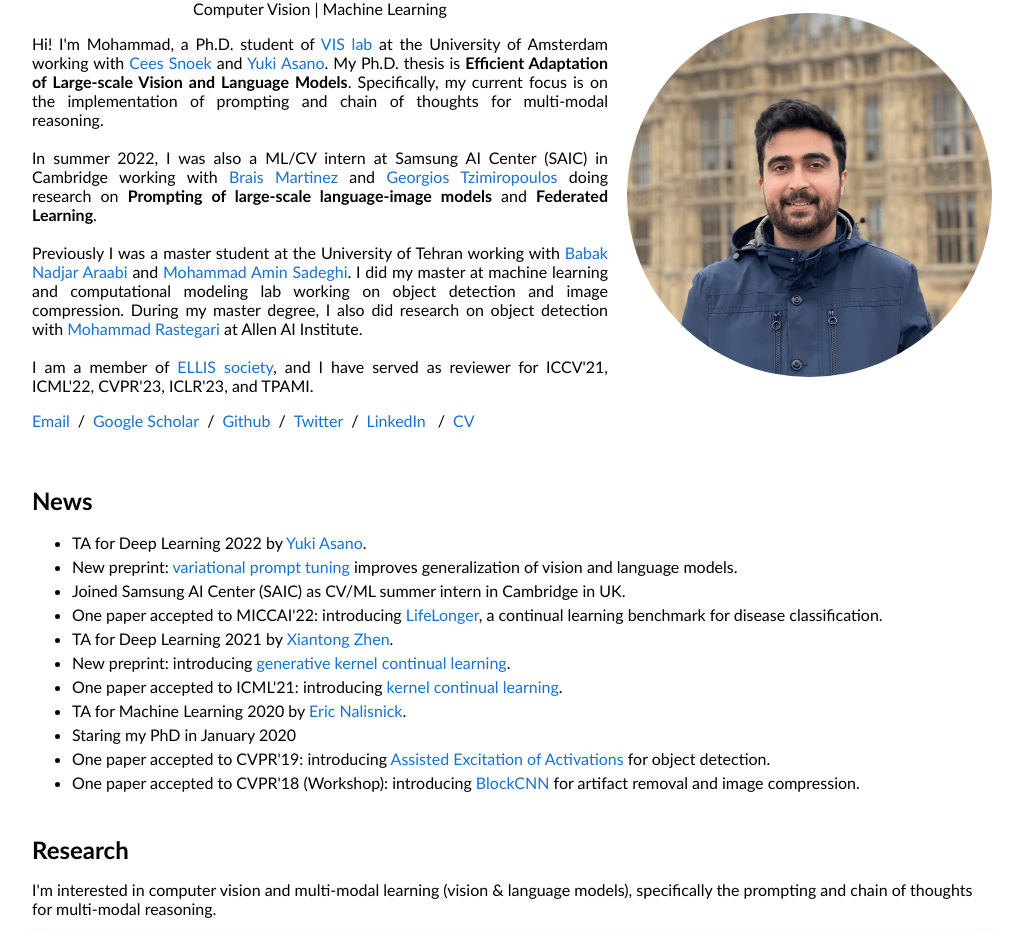
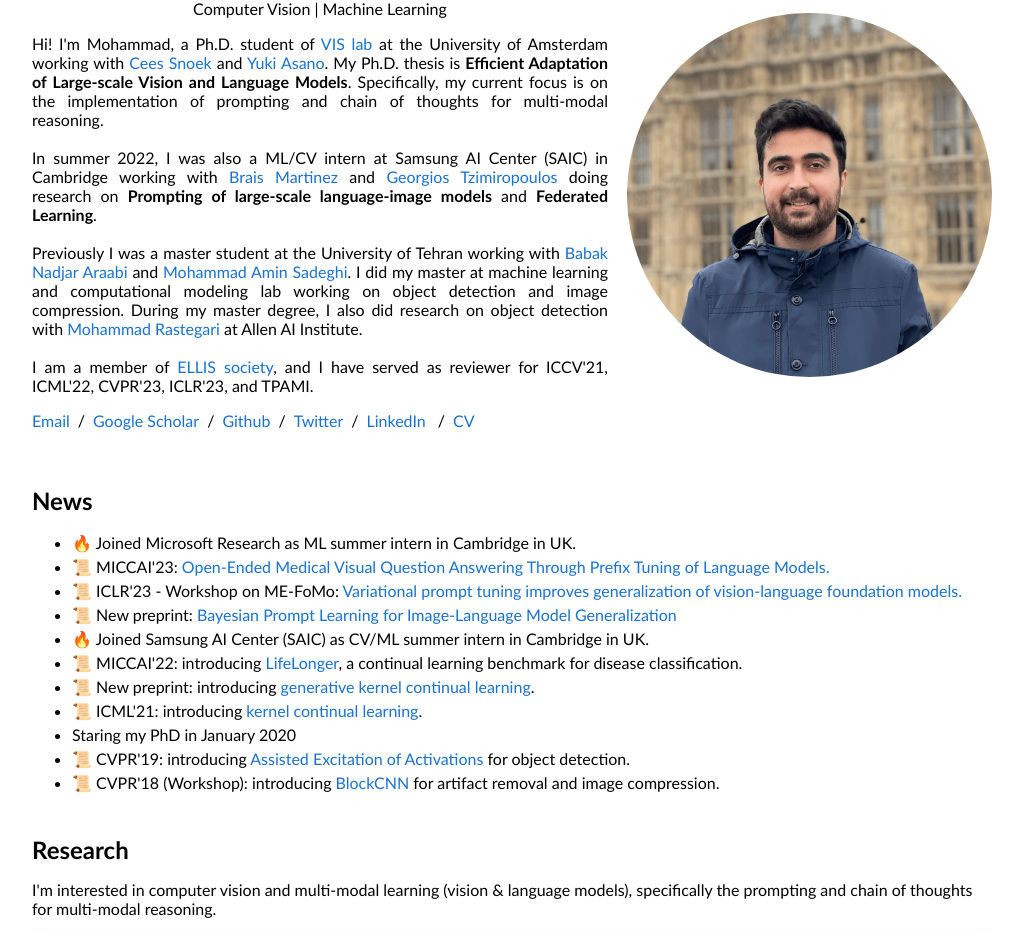
Before and after one commit to mmderakhshani/mmderakhshani.github.io, a website built with Parcel: page index.html in a window 1280 px wide. Shown: the part 64-995 px from the top of the page, without its empty margins (128-1151 px from the left). Built offline with nearby package versions, Linux system fonts and the light colour scheme.

Commit message:
update in the begining of the MSR

```diff
--- a/index.html
+++ b/index.html
@@ -75,29 +75,24 @@
     <section class="section">
       <h2>News</h2>
       <ul class="news-list">
-        <li>TA for Deep Learning 2022 by <a target="_blank" href="https://yukimasano.github.io/">Yuki Asano</a>.</li>
-        <li>New preprint: <a target="_blank" href=https://arxiv.org/pdf/2210.02390.pdf>variational prompt tuning</a>
-          improves generalization of vision and language models.</li>
-        <li>Joined Samsung AI Center (SAIC) as CV/ML summer intern in Cambridge in UK.</li>
-        <li>One paper accepted to MICCAI'22: introducing <a target="_blank"
+        <li>&#128293; Joined Microsoft Research as ML summer intern in Cambridge in UK.</li>
+        <li>&#128220; MICCAI'23: <a target="_blank" href=https://arxiv.org/pdf/2303.05977.pdf>Open-Ended Medical Visual Question Answering Through Prefix Tuning of Language Models.</a></li>
+        <li>&#128220; ICLR'23 - Workshop on ME-FoMo: <a target="_blank" href=https://openreview.net/forum?id=lJ5KlMWUzB>Variational prompt tuning improves generalization of vision-language foundation models.</a></li>
+        <li>&#128220; New preprint: <a target="_blank" href=https://arxiv.org/pdf/2210.02390.pdf>Bayesian Prompt Learning for Image-Language Model Generalization</a></li>
+        <li>&#128293; Joined Samsung AI Center (SAIC) as CV/ML summer intern in Cambridge in UK.</li>
+        <li>&#128220; MICCAI'22: introducing <a target="_blank"
             href="https://arxiv.org/abs/2204.05737">LifeLonger</a>, a
           continual learning benchmark for
           disease classification.</li>
-        <li>TA for Deep Learning 2021 by <a target="_blank"
-            href="https://scholar.google.ca/citations?user=DnBb3e0AAAAJ&hl=en">Xiantong
-            Zhen</a>.</li>
-        <li>New preprint: introducing <a target="_blank" href="https://arxiv.org/abs/2112.13410">generative kernel
-            continual
-            learning</a>.</li>
-        <li>One paper accepted to ICML'21: introducing <a target="_blank" href="https://arxiv.org/abs/2107.05757">kernel
+        <li>&#128220; New preprint: introducing <a target="_blank" href="https://arxiv.org/abs/2112.13410">generative kernel
             continual learning</a>.</li>
-        <li>TA for Machine Learning 2020 by <a target="_blank" href="https://enalisnick.github.io/">Eric Nalisnick</a>.
-        </li>
+        <li>&#128220; ICML'21: introducing <a target="_blank" href="https://arxiv.org/abs/2107.05757">kernel
+            continual learning</a>.</li>
         <li>Staring my PhD in January 2020</li>
-        <li>One paper accepted to CVPR'19: introducing <a target="_blank"
+        <li>&#128220; CVPR'19: introducing <a target="_blank"
             href="https://arxiv.org/abs/1906.05388">Assisted
             Excitation of Activations</a> for object detection.</li>
-        <li>One paper accepted to CVPR'18 (Workshop): introducing <a target="_blank"
+        <li>&#128220; CVPR'18 (Workshop): introducing <a target="_blank"
             href="https://arxiv.org/abs/1805.11091">
             BlockCNN</a> for artifact removal and image
           compression.</li>
```
Also changed, not shown: 1 other file.
